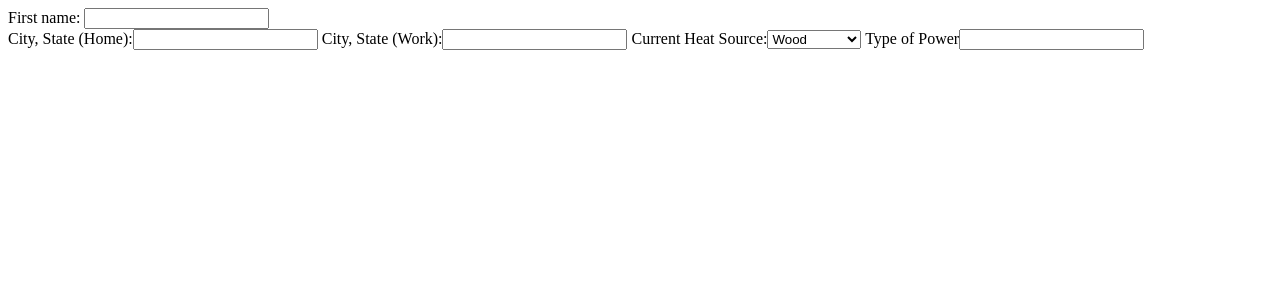
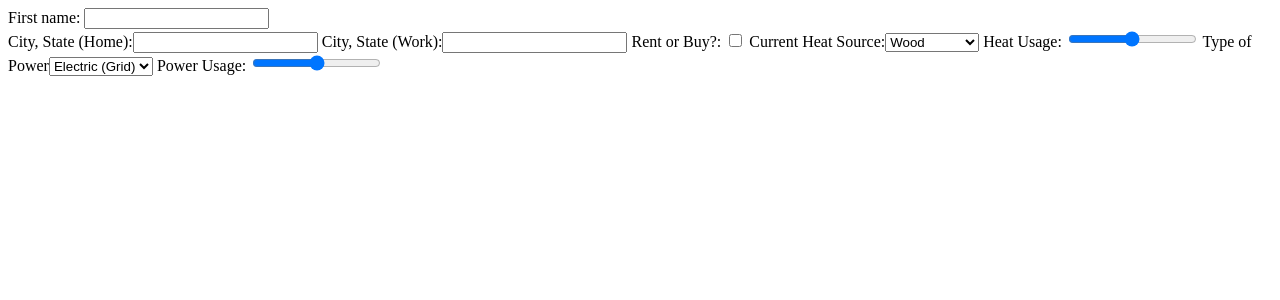
Before and after one commit to joshbarry/HackVT_2014, a PHP site: page / in a window 1280 px wide. Shown: the top 300 px of the page. Run offline with PHP 8.4, Linux system fonts and the light colour scheme; some libraries are stand-ins or nearby versions.

Commit message:
update slider

```diff
--- a/Web/index.php
+++ b/Web/index.php
@@ -19,16 +19,24 @@
 	First name: <input type="text" name="firstname"><br>
 	City, State (Home):<input type="text" name="home-address">
 	City, State (Work):<input type="text" name="work-address">
-	Current Heat Source:<select name="cars">
+	Rent or Buy?: <input type="checkbox" data-role="flipswitch" name="ownership" id="switch">
+	Current Heat Source:<select name="heat">
 		<option value="wood">Wood</option>
 		<option value="pellet">Pellet Stove</option>
 		<option value="natural gas">Natural Gas</option>
 		<option value="oil">Oil</option>
+		<option value="steam">Steam</option>
 		<option value="geothermal">Geothermal</option>
 		<option value="baseboard">Baseboard</option>
 		</select>
-	Type of Power<input ...>
-
+	Heat Usage: <input type="range" name="heatusage" id="heatusage" value="50" min="0" max="100">
+	Type of Power<select name="power">
+		<option value="electric">Electric (Grid)</option>
+		<option value="solar">Solar</option>
+		<option value="wind">Wind</option>
+		<option value="hydro">Hydro</option>
+		</select>
+	Power Usage: <input type="range" name="powerusage" id="powerusage" value="50" min="0" max="100">
 	</form>
 </body>
 
```
